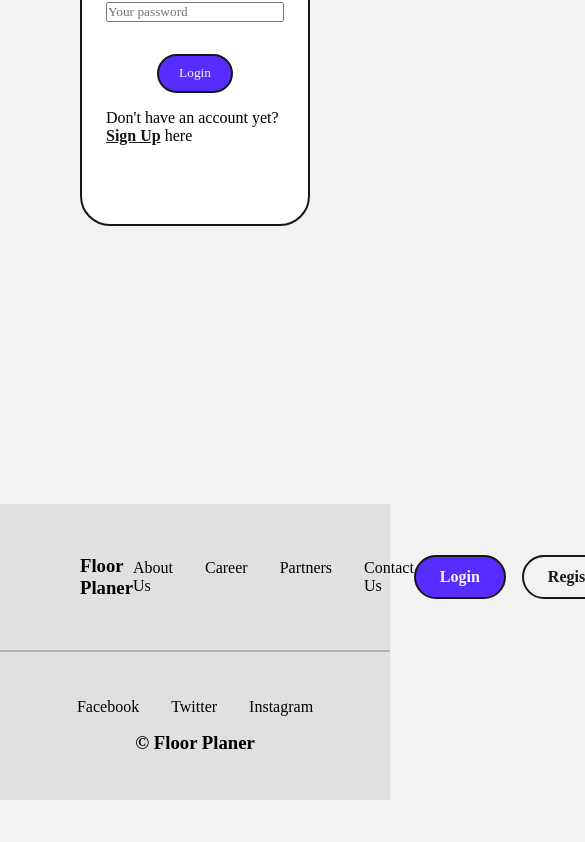
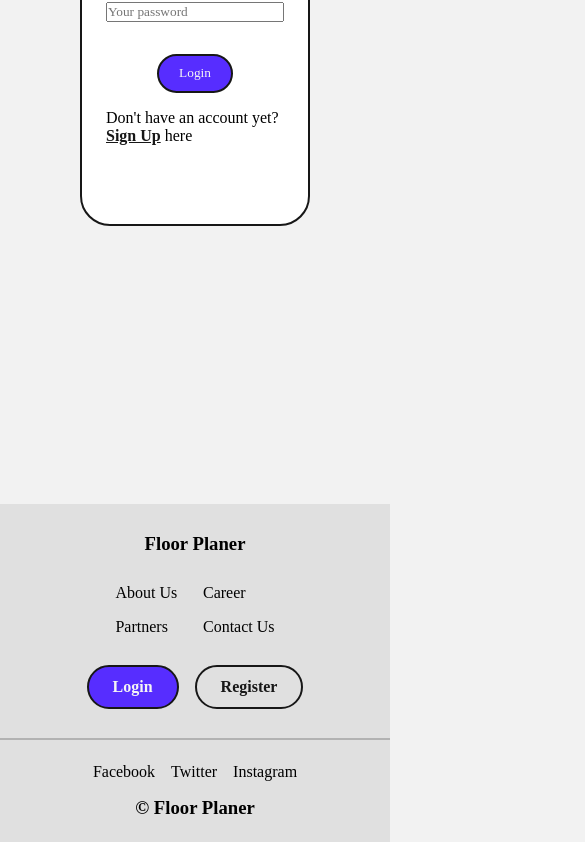
Before and after one commit to 5thAttemptCode/FloorPlaner-MERN_R3F_Docker, a React (Vite) app in the folder frontend/: page /login in a window 390 px wide. Shown: the part 458-1300 px from the top of the page, 585 px wide, since content can reach past the window. Before the commit the page ends 1258 px from the top, so only its background shows below. Built offline with nearby package versions, Linux system fonts and the light colour scheme; no server answers.

Commit message:
Add files via upload

```diff
--- a/frontend/src/components/footer/style.css
+++ b/frontend/src/components/footer/style.css
@@ -1,5 +1,5 @@
 footer{
-    height: 35vh;
+    height: 40vh;
     width: 100%;
     background: rgb(224, 224, 224);
 
@@ -12,22 +12,47 @@ footer{
         &:nth-child(1){
             border-bottom: 2px solid rgb(178, 178, 178);
             justify-content: space-between;
+
+            @media (max-width: 768px){
+                height: 70%;
+                flex-direction: column;
+                justify-content: space-evenly;
+            }
+
+            ul{
+                display: grid;
+                grid-template-columns: repeat(5, 1fr);
+                gap: 1rem;
+
+                @media (max-width: 1200px){
+                    grid-template-columns: repeat(3, 1fr);
+                }
+
+                @media (max-width: 900px){
+                    grid-template-columns: repeat(2, 1fr);
+                }
+            }
         }
 
         &:nth-child(2){
             flex-direction: column;
             justify-content: center;
             gap: 1rem;
+
+            @media (max-width: 768px){
+                height: 30%;
+            }
+
+            ul{
+                display: flex;
+                gap: 1rem;
+            }
         }
 
-        ul{
-            display: flex;
-            gap: 2rem;
+        li a{
+            color: black;
+        }
 
-            li a{
-                color: black;
-            }
-        }
 
         p{
             margin-top: 1rem;
```
